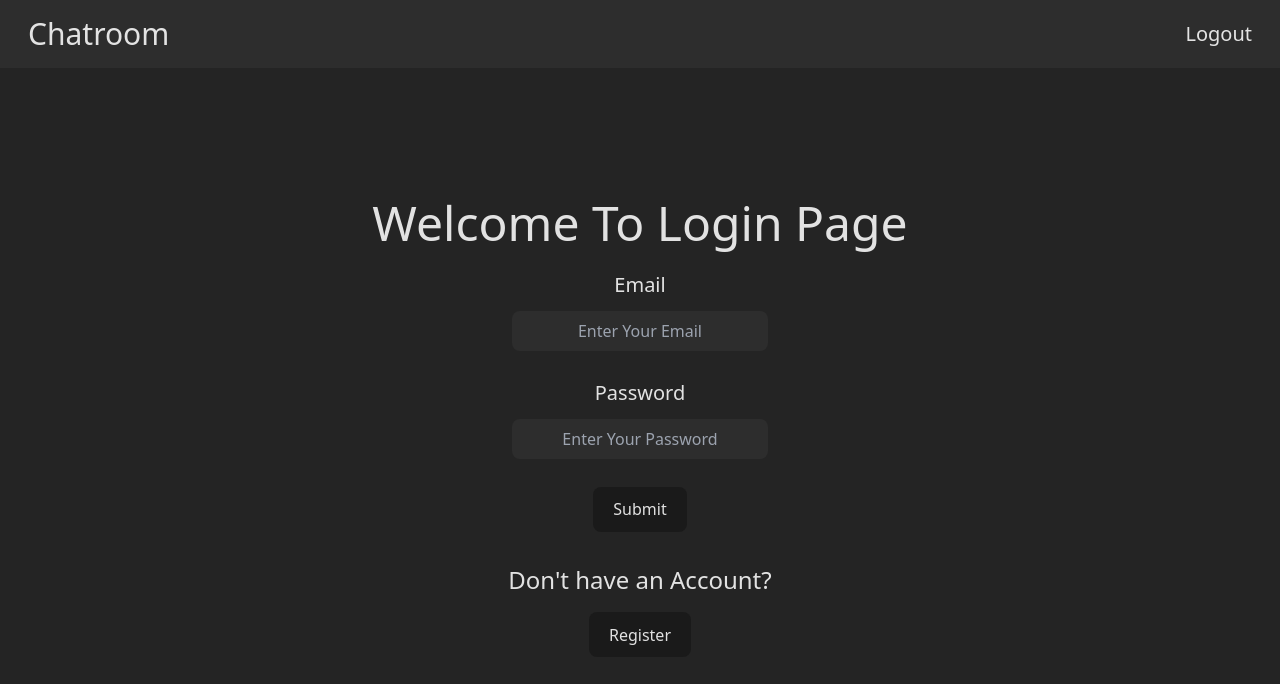
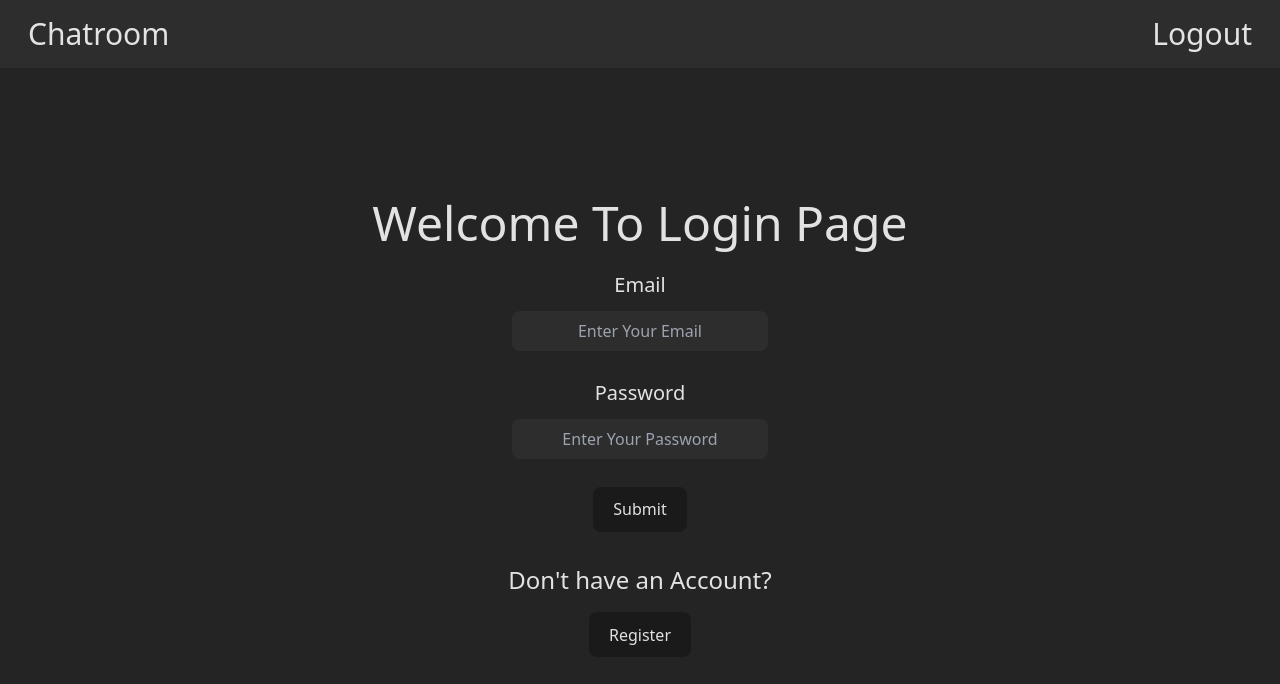
Before and after one commit to rajasimha23/Harmony, a React (Vite) app in the folder client/: page / in a window 1280 px wide. Shown: the top 684 px of the page. Built offline with nearby package versions, Linux system fonts and the light colour scheme; no server answers.

Commit message:
Improved frontend of Chatroom

```diff
--- a/client/src/components/Header.tsx
+++ b/client/src/components/Header.tsx
@@ -5,13 +5,33 @@ function Header () {
     const navigate = useNavigate();
     const {user} = useAuth();
 
-    return <header className="bg-[#2d2d2d] py-4">
-        <div className="mx-5 md:mx-7 flex flex-row justify-between">
-            <button onClick={()=>{navigate("/")}}><h1 className="text-2xl md:text-3xl">Chatroom</h1></button>
-            {(!user.isAdmin) ? (null) : (<><button onClick={()=>{navigate("/manage")}} ><h1 className="text-2xl ml-5 md:text-3xl md:ml-7">Manage Chatrooms</h1></button></>)}
-            <button onClick={()=>{navigate("/logout")}}><h1 className="text-xl">Logout</h1></button>
-        </div>
-    </header>
+    // return <header className="bg-[#2d2d2d] py-4">
+    //     <div className="mx-5 md:mx-7 flex flex-row justify-between">
+    //         <button onClick={()=>{navigate("/")}}><h1 className="text-2xl md:text-3xl">Chatroom</h1></button>
+    //         {(!user.isAdmin) ? (null) : (<><button onClick={()=>{navigate("/manage")}} ><h1 className="text-2xl ml-5 md:text-3xl md:ml-7">Manage</h1></button></>)}
+    //         <button onClick={()=>{navigate("/logout")}}><h1 className="text-xl">Logout</h1></button>
+    //     </div>
+    // </header>
+    return (
+        <header className="bg-[#2d2d2d] py-4">
+            <div className="mx-5 md:mx-7 flex flex-row">
+                <button onClick={() => { navigate("/") }}>
+                    <h1 className="text-3xl md:text-3xl w-4/12">Chatroom</h1>
+                </button>
+                <div className="flex-1 flex justify-center  w-4/12">
+                    {(!user.isAdmin) ? null : (
+                        <button onClick={() => { navigate("/manage") }}>
+                            <h1 className="text-3xl md:text-3xl">Manage</h1>
+                        </button>
+                    )}
+                </div>
+                <button onClick={() => { navigate("/logout") }}>
+                    <h1 className="text-3xl  w-4/12">Logout</h1>
+                </button>
+            </div>
+        </header>
+    );
+
 }
 
 export default Header;
--- a/client/src/pages/Chatroom.tsx
+++ b/client/src/pages/Chatroom.tsx
@@ -120,25 +120,28 @@ const Chatroom = () => {
     if (loading) return <Loader />;
 
     return (
+        <>
             <div className="flex flex-col justify-center items-center w-screen h-90vh">
-            <h1>{chatroomData.chatroomName}</h1>
-            <div className="chat-window">
+            <h1 className='text-5xl text-white text-center mb-8'>{chatroomData.chatroomName}</h1>
+                <div className="bg-[#c7c7c7] chat-window w-7/12 h-96 p-8 rounded-xl">
                     {messages.map((msg, index) => (
                         <div key={index}>
                             <strong>{msg.username}</strong>: {msg.message}
                         </div>
                     ))}
                 </div>
-            <div className="chat-input">
+                <div className="chat-input w-7/12 mt-3">
                     <input
+                    className='w-6/12 h-10 rounded-lg px-3'
                         type="text"
                         value={newMessage}
                         onChange={(e) => setNewMessage(e.target.value)}
                         placeholder="Type your message"
                     />
-                <button onClick={sendMessage}>Send</button>
+                    <button onClick={sendMessage} className='customButton ml-4'>Send</button>
                 </div>
             </div>
+        </>
     );
 };
 
```
Lines whose indentation alone changed are shown as unchanged.
